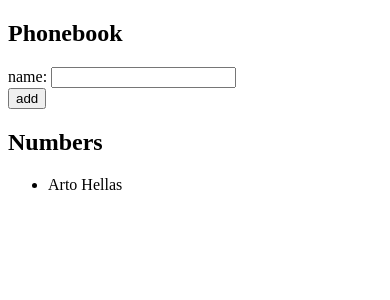
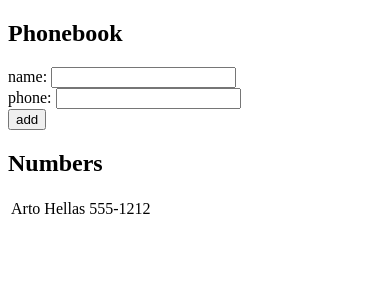
Before and after one commit to GrossNate/fullstack-open, a React (Vite) app in the folder part2/phonebook/: page / in a window 390 px wide. Shown: the top 300 px of the page. Built offline with nearby package versions, Linux system fonts and the light colour scheme.

Commit message:
phonebook step 3

```diff
--- a/part2/phonebook/src/App.tsx
+++ b/part2/phonebook/src/App.tsx
@@ -1,46 +1,58 @@
 import { useState } from 'react'
 
 interface Person {
-  name: string
+  name: string,
+  phoneNumber: string
 }
 
 const DisplayNumbers = ({ persons }: { persons: Person[] }) => {
   return (
-    <ul>
-      {persons.map(({ name }) => {
+    <table>
+    <tbody>
+      {persons.map(({ name, phoneNumber }) => {
         return (
-          <li key={name}>
-            {name} <br />
-          </li>
+          <tr key={name}>
+          <td>
+            {name}
+          </td>
+          <td>
+            {phoneNumber}
+          </td>
+          </tr>
         )
       })
       }
-    </ul>
+      </tbody>
+    </table>
   );
 };
 
 const AddNumberForm = ({ persons, setPersons }: { persons: Person[], setPersons: (persons: Person[]) => void }) => {
   const [newName, setNewName] = useState('');
+  const [newPhone, setNewPhone] = useState('');
 
   const handleSubmitForm = (event: React.ChangeEvent<HTMLFormElement>) => {
     event.preventDefault();
     if (persons.map(({ name }) => name.toLowerCase()).includes(newName.toLowerCase())) {
       alert(`${newName} is already added to phonebook`);
     } else {
-      setPersons(persons.concat({ name: newName }));
+      setPersons(persons.concat({ name: newName, phoneNumber: newPhone }));
       event.target.reset();
       setNewName("");
     }
   };
 
-  const handleInputChange = (event: React.ChangeEvent<HTMLInputElement>) => {
-    setNewName(event.target.value);
+  const handleInputChange = (controller: React.Dispatch<React.SetStateAction<string>>) => {
+    return (event: React.ChangeEvent<HTMLInputElement>) => {controller(event.target.value)};
   }
 
   return (
     <form onSubmit={handleSubmitForm}>
       <div>
-        name: <input onChange={handleInputChange} />
+        name: <input onChange={handleInputChange(setNewName)} />
+      </div>
+      <div>
+        phone: <input onChange={handleInputChange(setNewPhone)} />
       </div>
       <div>
         <button type="submit">add</button>
@@ -52,7 +64,7 @@ const AddNumberForm = ({ persons, setPersons }: { persons: Person[], setPersons:
 
 const App = () => {
   const [persons, setPersons] = useState([
-    { name: 'Arto Hellas' }
+    { name: 'Arto Hellas', phoneNumber: '555-1212' }
   ]);
 
   return (
```
